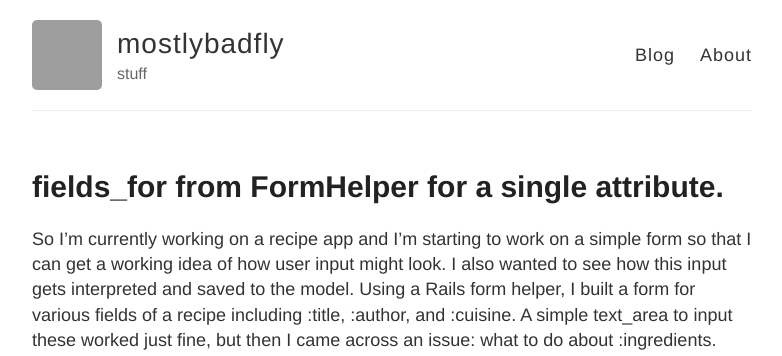
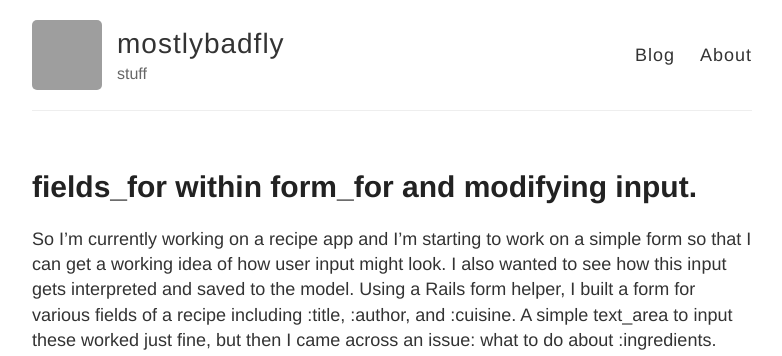
Before and after one commit to mostlybadfly/jekyllsite, a Jekyll site: the page built from _posts/2014-10-21-fields-for.md, in a window 1280 px wide, cut to the strip 0-356 px from the top of the page. Shown: the whole strip, without its empty margins (248-1030 px from the left). Built offline with Jekyll 4.4.1, drawn with Linux system fonts in a browser that asks for light colours; comment, search, counter and statistics services are not loaded; grey boxes are pictures that could not be loaded.

Commit message:
Update 2014-10-21-fields-for.md

```diff
--- a/_posts/2014-10-21-fields-for.md
+++ b/_posts/2014-10-21-fields-for.md
@@ -1,6 +1,6 @@
 ---
 layout: post
-title: fields_for from FormHelper for a single attribute.
+title: fields_for within form_for and modifying input.
 comments: true
 ---
 
```
